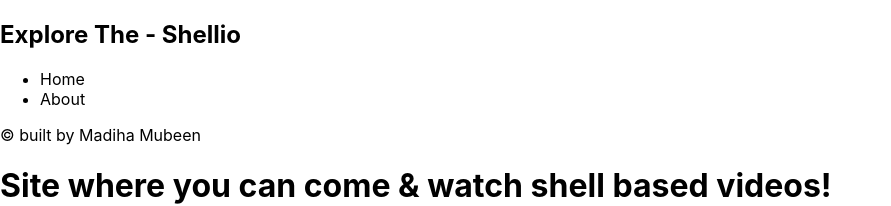
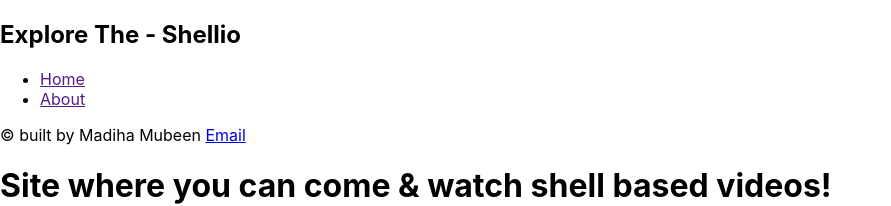
Before and after one commit to Madiha-Mubeen/shellio, a React (Create React App) app: page / in a window 1280 px wide. Shown: the top 206 px of the page, without its empty margins (0-891 px from the left). Built offline with nearby package versions, Linux system fonts and the light colour scheme.

Commit message:
debugged & tried to make links redirecting

```diff
--- a/src/Footer.js
+++ b/src/Footer.js
@@ -1,7 +1,9 @@
 import React from "react";
 
 function Footer() {
-    return <footer>&copy; built by Madiha Mubeen</footer>;
+    return (
+    <footer>&copy; built by Madiha Mubeen <a href="mailto:madihamubeenhawaldar@gmail.com">Email</a></footer>
+    );
 }
 
 export default Footer;
--- a/src/Navbar.js
+++ b/src/Navbar.js
@@ -5,8 +5,8 @@ function Navbar() {
         <nav>
             <h1>Explore The - Shellio</h1>
             <ul>
-                <li>Home</li>
-                <li>About</li>
+                <li><a href="">Home</a></li>
+                <li><a href="">About</a></li>
             </ul>
         </nav>
     )
```
